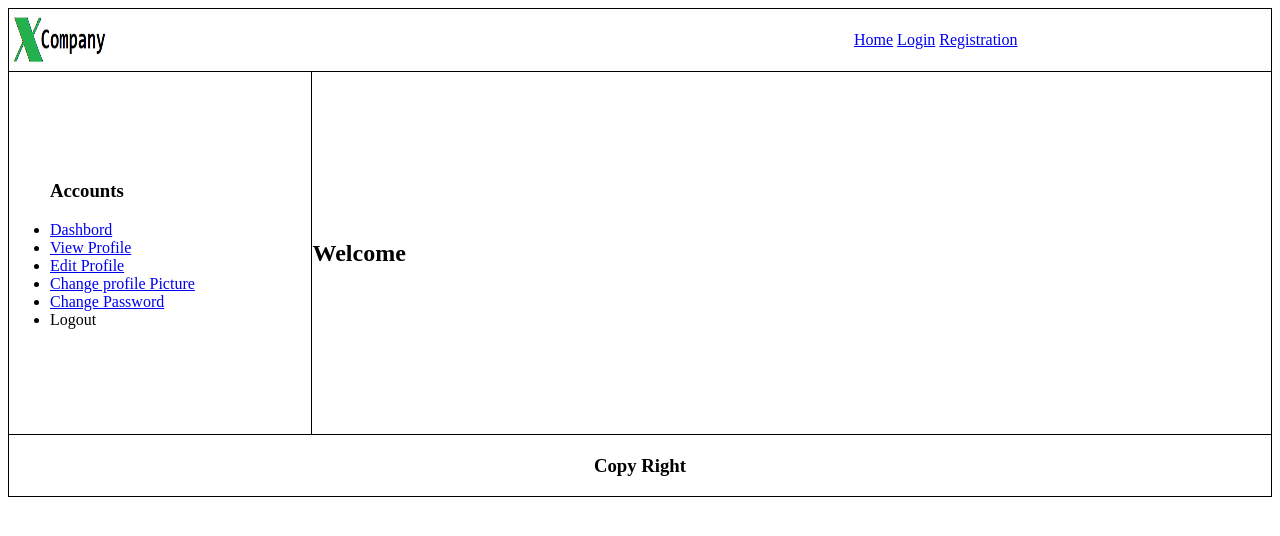
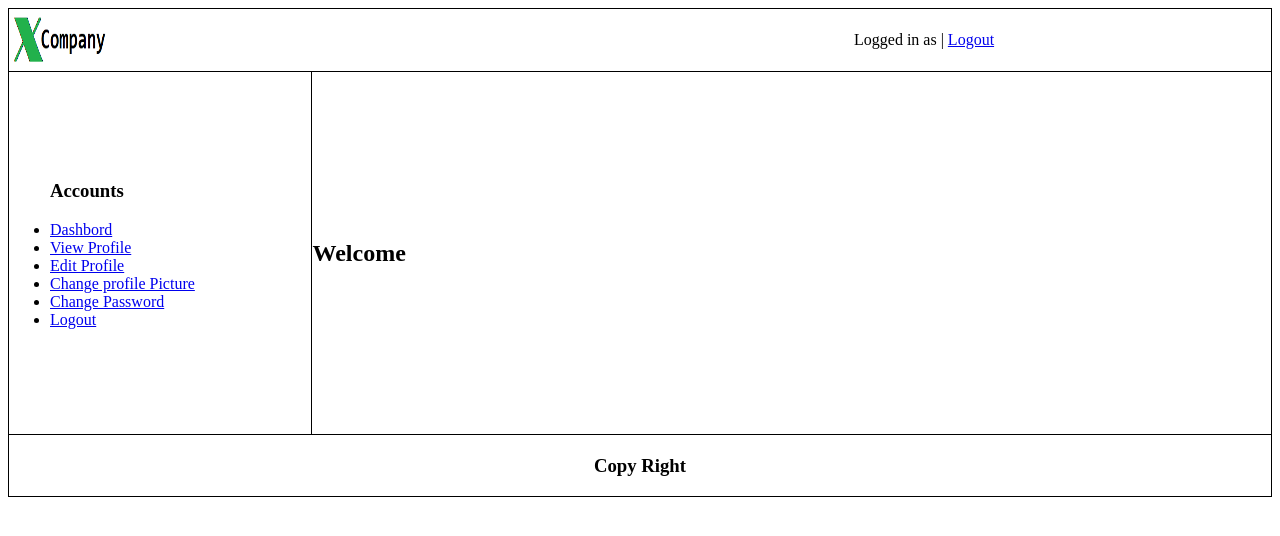
Before and after one commit to sohanmdtanjil777/Learning-Web-Technologies-fall_2019-2020_section_G, a PHP site: page /logged_in_dashbord.php in a window 1280 px wide. Shown: the top 536 px of the page. Run offline with PHP 8.4, Linux system fonts and the light colour scheme.

Commit message:
Logged in Dashboard

```diff
--- a/LAB_TASK_4.1_SESSION/logged_in_dashbord.php
+++ b/LAB_TASK_4.1_SESSION/logged_in_dashbord.php
@@ -28,9 +28,8 @@
 		<td width="500px"></td>
 		<td >
 			<ul type="none" >
-				<li class="header"><a href="Public_home.php">Home</a></li>
-				<li class="header"><a href="login.php">Login</a></li>
-				<li class="header"><a href="registration.php">Registration</a></li>
+				<li class="header">Logged in as |</li>
+				<li class="header"><a href="logout.php">Logout</a></li>
 			</ul>
 		</td>
 	</tr>
@@ -46,7 +45,7 @@
 				<li><a href="edit_profile.php">Edit Profile</a></li>
 				<li><a href="change_profile_picture.php">Change profile Picture</a></li>
 				<li><a href="change_password.php">Change Password</a></li>
-				<li><a href="logout.php"></a>Logout</li>
+				<li><a href="logout.php">Logout</a></li>
 			</ul>
 		</td>
 		<td colspan="2">
```
